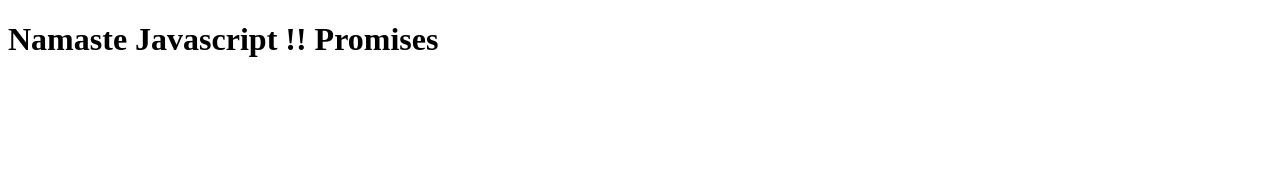
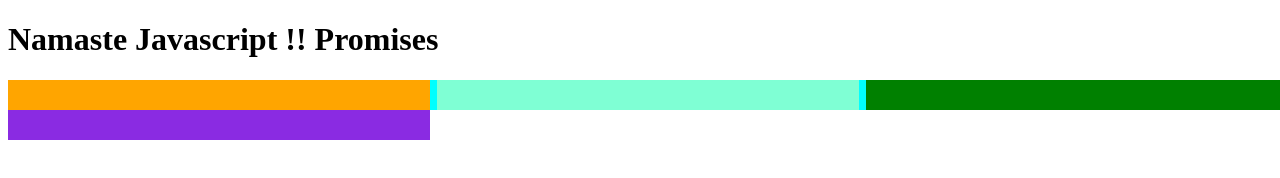
Before and after one commit to ninad-react/promises, a plain HTML site: page index.html in a window 1280 px wide. Drawn offline with Linux system fonts and the light colour scheme.

Commit message:
css Flex

```diff
--- a/index.html
+++ b/index.html
@@ -4,9 +4,16 @@
     <meta charset="UTF-8">
     <meta name="viewport" content="width=device-width, initial-scale=1.0">
     <title>Promises in Js</title>
+    <link rel="stylesheet" href="style.css" />
 </head>
 <body>
     <h1>Namaste Javascript !! Promises</h1>
     <script src="script.js"></script>
+    <div class="parent">
+        <div class="child"></div>
+        <div class="child"></div>
+        <div class="child"></div>
+        <div class="child"></div>
+    </div>
 </body>
 </html>
--- /dev/null
+++ b/style.css
@@ -0,0 +1,32 @@
+.parent {
+    background: cyan;
+    width: 100vw;
+    height: 30px;
+    display: flex;
+    /* flex-direction: row-reverse; */
+    justify-content: space-between;
+    /* flex-wrap: wrap */
+    flex-flow: row wrap;
+}
+
+.child {
+    background: yellow;
+    width: 33vw;
+    height: 30px;
+}
+
+.child:nth-child(1) {
+    background-color: orange;
+}
+
+.child:nth-child(2) {
+    background-color: aquamarine;
+}
+
+.child:nth-child(3) {
+    background-color: green;
+}
+
+.child:nth-child(4) {
+    background-color: blueviolet;
+}
```
